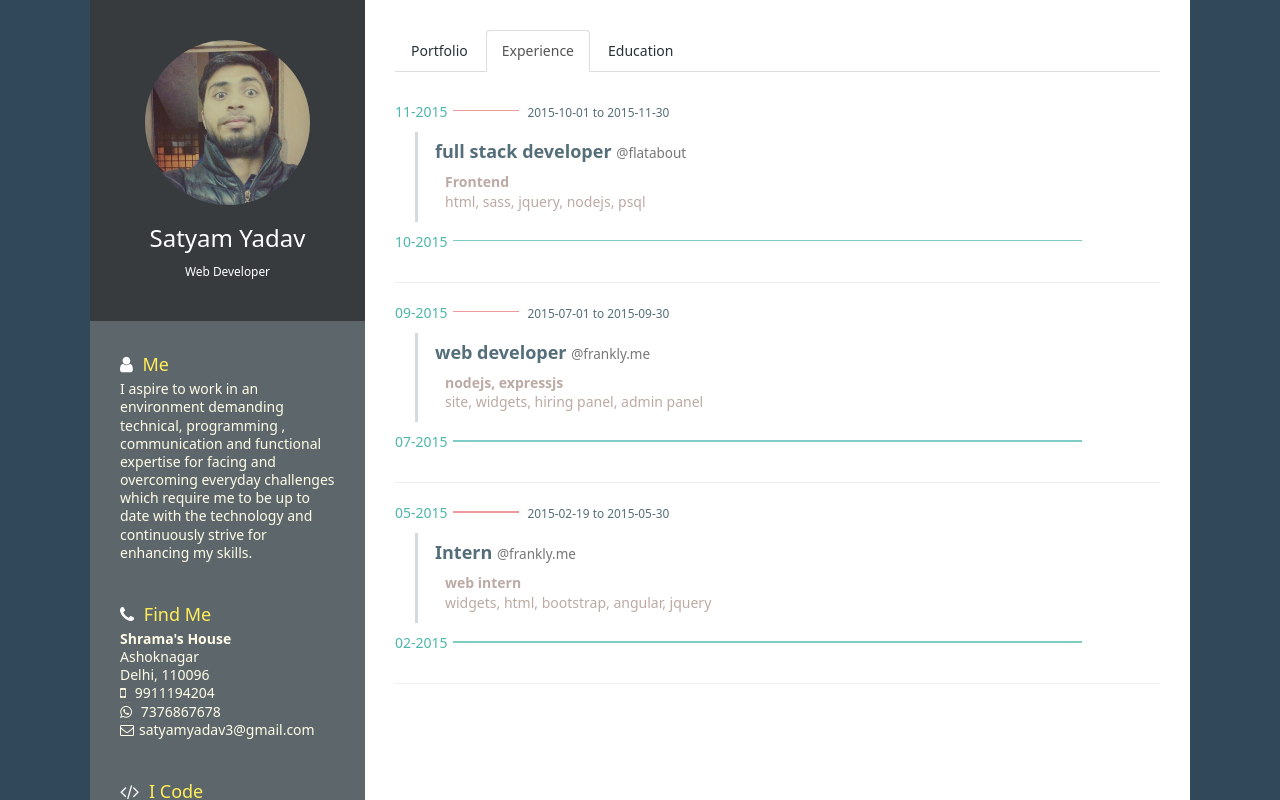
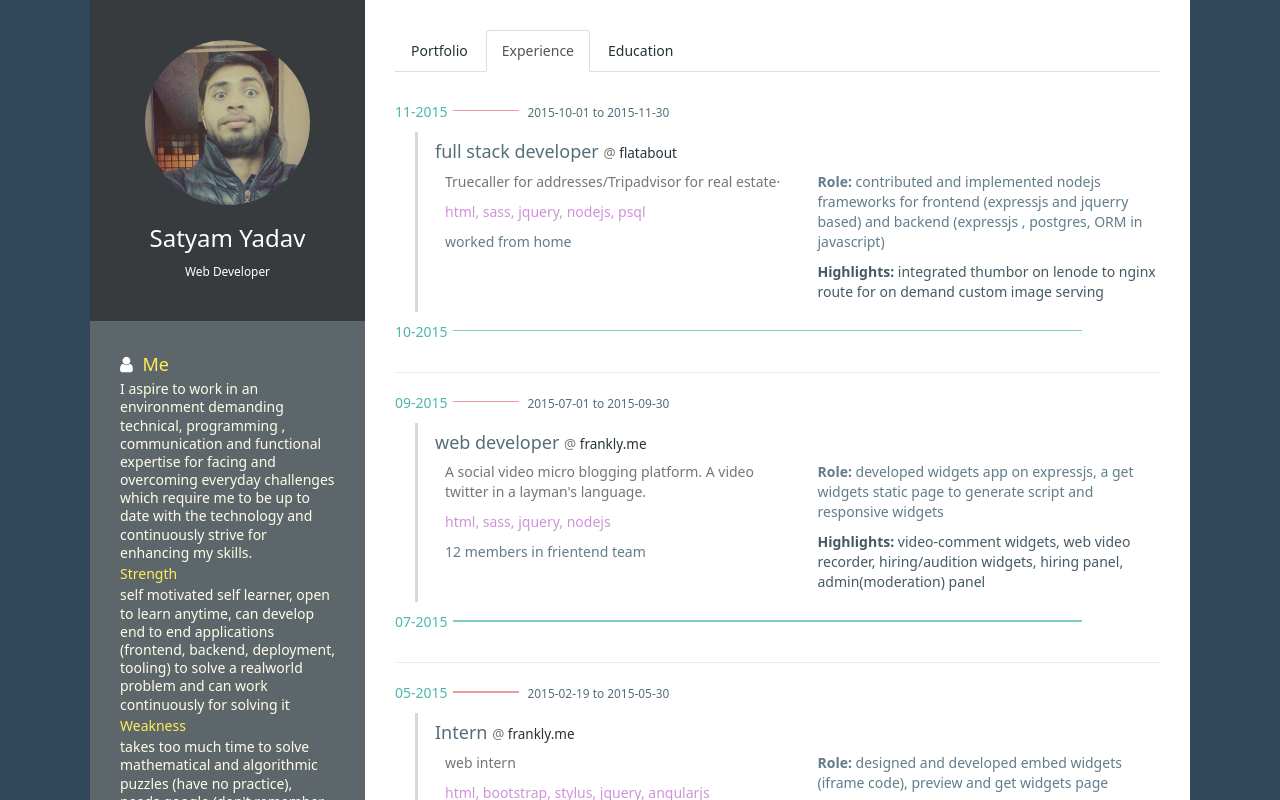
Before and after one commit to veekays/portfolio, a website: page index.html in a window 1280 px wide. Both pictures are taken after a click on the tab "Experience". Shown: the top 800 px of the page. Drawn offline with Linux system fonts and the light colour scheme.

Commit message:
initials completed

```diff
--- a/data/resume.json
+++ b/data/resume.json
@@ -4,30 +4,39 @@
   "works": [
   {
   "company": "frankly.me",
+  "startDate": "2015-02-19",
   "endDate": "2015-05-30",
   "summery": "web intern",
   "website": "http://frankly.me",
   "position": "Intern",
-  "startDate": "2015-02-19",
-  "highlights": "widgets, html, bootstrap, angular, jquery"
+  "stack": "html, bootstrap, stylus, jquery, angularjs",
+  "team": "under three mentors and with BD team",
+  "contribution": "designed and developed embed widgets (iframe code), preview and get widgets page",
+  "highlights": "batch video widgets , answer widgets"
   },
   {
   "company": "frankly.me",
+  "startDate": "2015-07-01",
   "endDate": "2015-09-30",
-  "summery": "nodejs, expressjs",
+  "summery": "A social video micro blogging platform. A video twitter in a layman's language.",
   "website": "http://frankly.me",
   "position": "web developer",
-  "startDate": "2015-07-01",
-  "highlights": "site, widgets, hiring panel, admin panel"
+  "stack": "html, sass, jquery, nodejs",
+  "team": "12 members in frientend team",
+  "contribution": "developed widgets app on expressjs, a get widgets static page to generate script and responsive widgets",
+  "highlights": "video-comment widgets, web video recorder, hiring/audition widgets, hiring panel, admin(moderation) panel"
   },
   {
   "company": "flatabout",
   "startDate": "2015-10-01",
   "endDate": "2015-11-30",
-  "summery": "Frontend",
+  "summery": "Truecaller for addresses/Tripadvisor for real estate·",
   "website": "http://flatabout.com",
   "position": "full stack developer",
-  "highlights": "html, sass, jquery, nodejs, psql"
+  "stack": "html, sass, jquery, nodejs, psql",
+  "team": "worked from home",
+  "contribution": "contributed and implemented nodejs frameworks for frontend (expressjs and jquerry based) and backend (expressjs , postgres, ORM in javascript)",
+  "highlights": "integrated thumbor on lenode to nginx route for on demand custom image serving"
   }
   ],
   "awards": [
@@ -45,8 +54,10 @@
   "mobile": "9911194204",
   "whatsapp": "7376867678",
   "summery": "I aspire to work in an environment demanding technical, programming , communication and functional expertise for facing and overcoming everyday challenges which require me to be up to date with the technology and continuously strive for enhancing my skills.",
+  "strength": "self motivated self learner, open to learn anytime, can develop end to end applications (frontend, backend, deployment, tooling) to solve a realworld problem and can work continuously for solving it",
+  "weakness": "takes too much time to solve mathematical and algorithmic puzzles (have no practice), needs google (don't remember things)",
   "location": {
-  "house": "Shrama's House",
+  "house": "Sharma's House",
   "pin": "110096",
   "city": "Delhi",
   "address": "Ashoknagar"
@@ -65,11 +76,19 @@
   "skills": [
   {
   "name": "Frontend",
-  "keywords": "html,css,javascript"
+  "keywords": "html, css, javascript"
   },
   {
   "name": "Backend",
   "keywords": "Nodejs, python"
+  },
+  {
+  "name": "Frameworks",
+  "keywords": "expressjs, bootstrap, materializecss, jquery, angularjs, foundation, django"
+  },
+  {
+  "name": "Tools",
+  "keywords": "linux (ubuntu, fedora, debian), sublime, atom, git, bitbucket, heroku, openshift, compute engine, aws"
   }
   ],
   "hobbies": "drawing, music",
@@ -112,7 +131,7 @@
     {
       "title": "$(this)",
       "summery": "current page and site is client side rendered lodash template, jquery app and bootstrap sass. A json file and template is loaded with ajax and then compiled template is appended to body.",
-      "images": ["img/projects/len-den-1.jpg"],
+      "images": ["img/projects/resume-1.png"],
       "live_link": "http://satyamyadav.github.io/resume",
       "code_link": "http://github.com/satyamyadav/resume",
       "details": [
@@ -120,6 +139,22 @@
           "Backend":"none",
           "Server":"github's gh-pages",
           "Frontend":"jquery lodash template rendering",
+          "Styling":"bootstrap sass",
+          "dev tools":"gulp, bower, npm"
+        }
+      ]
+    },
+    {
+      "title": "code-together",
+      "summery": "A project and idea sharing web portal for college students, expressjs server with postgres tabel (knex wrapper orm), a expressjs microserver to render frontend written in ejs(partials) and jquery (components) working as single page app",
+      "images": ["img/projects/ossdg-1.png"],
+      "live_link": "http://scrietossdg.herokuapp.com",
+      "code_link": "sorry-code-is-on-bitbucket",
+      "details": [
+        {
+          "Backend":"expressjs postgresql",
+          "Server":"heroku",
+          "Frontend":"expressjs microserver, ejs, jquery",
           "Styling":"bootstrap sass",
           "dev tools":"gulp, bower, npm"
         }
--- a/views/main.html
+++ b/views/main.html
@@ -20,6 +20,14 @@
                Me
             </h4>
             <p class="list-group-item-text text-justified "><%= resume.basics.summery %></p>
+            <h5 class="list-group-item-heading">
+               Strength
+            </h5>
+            <p class="list-group-item-text text-justified "><%= resume.basics.strength %></p>
+            <h5 class="list-group-item-heading">
+               Weakness
+            </h5>
+            <p class="list-group-item-text text-justified "><%= resume.basics.weakness %></p>
           </a>
 
           <a href="#" class="list-group-item">
@@ -44,7 +52,7 @@
             </h4>
             <p class="list-group-item-text text-justified ">
               <% _.forEach(resume.skills, function (skill, i) { %>
-                <b><%= skill.name %>: </b><%= skill.keywords %> <br />
+                <b><%= skill.name %>: </b><%= skill.keywords %> <br /><br />
               <% }) %>
             </p>
           </a>
@@ -53,7 +61,7 @@
       </div>
     </div>
     </div>
-    <div class="col-sm-12 col-md-9 right-container margin-top-30">
+    <div class="col-sm-12 col-md-9 right-container margin-top-30 margin-bottom-30">
 
       <div class="row margin-0">
         <!-- Nav tabs -->
@@ -88,10 +96,10 @@
               <p>
                 <% _.forEach(project.details, function(d){ %>
                 <%  _.pick(d, function(val, key){ %>
-                  <strong>
+                  <span class="grey-text ">
                     <%= key %>
 
-                  </strong>
+                  </span>
                     <%= val %><br/>
                 <%  }) %>
                 <% }) %>
@@ -117,11 +125,11 @@
                     <% var endWork = work.endDate.split('-') %>
 
                 <div class="row">
-                  <div class="col-sm-2 col-xs-3">
+                  <div class="col-sm-2 col-xs-4">
                     <p class="teal-text text-lighten-2"><%= endWork[1] %>-<%= endWork[0] %></p>
 
                   </div>
-                  <div class="col-sm-10 col-xs-9">
+                  <div class="col-sm-10 col-xs-8">
                     <span class="red lighten-3" style="width: 10%; height: 1.5px; display: block; position: absolute; left:-9%; margin-top: 8px"></span>
                     <small><%= work.startDate %> to <%= work.endDate %></small>
 
@@ -136,30 +144,43 @@
 
                     <div class="margin-left-40">
                       <h4>
-                        <strong><%= work.position %></strong>
+                        <%= work.position %>
                         <small>
-                          @<%= work.company %>
+                          @
+                      <a class="" href="<%= work.website %>"><%= work.company %></a>
                         </small>
                       </h4>
-                      <div class="padding-left-10">
-
-                        <p class="brown-text text-lighten-3">
-                          <b>
+                      <div class="padding-left-10 row">
+                        <div class="col-sm-6">
+                          <p class="grey-text text-darken-1">
                             <%= work.summery %>
-                          </b><br/>
-                          <%= work.highlights %>
-                        </p>
+                          </p>
+                          <p class=" purple-text text-lighten-3">
+                            <%= work.stack %><br />
+                          </p>
+                          <p class="blue-grey-text ">
+                            <%= work.team %>
+                          </p>
+                        </div>
+                        <div class="col-sm-6 pull-right">
+                          <p class="blue-grey-text">
+                            <b>Role: </b> <%= work.contribution %>
+                          </p>
+                          <p class="blue-grey-text text-darken-2">
+                            <b>Highlights: </b><%= work.highlights %>
+                          </p>
+                        </div>
                       </div>
                     </div>
                   </div>
 
                 </div>
                 <div class="row  margin-bottom-10">
-                  <div class="col-sm-2 col-xs-3">
+                  <div class="col-sm-2 col-xs-4">
                     <p class="teal-text text-lighten-2 margin-top-10"><%= startWork[1] %>-<%= startWork[0] %></p>
 
                   </div>
-                  <div class="col-sm-10 col-xs-9 padding-top-8">
+                  <div class="col-sm-10 col-xs-8 padding-top-8">
 
                     <span class="teal lighten-3" style="width: 95%; height: 1.5px; display: block; position: absolute; left:-9%; margin-top: 10px"></span>
 
```
Also changed, not shown: src/assets/data/resume.json (+45 -10 lines), img/projects/ossdg-1.png (added), img/projects/resume-1.png (added), src/assets/img/projects/ossdg-1.png (added), src/assets/img/projects/resume-1.png (added), 1 other file.
